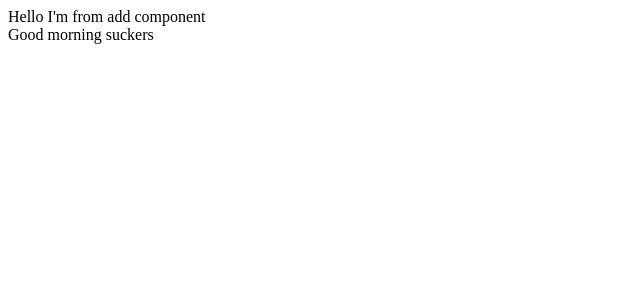
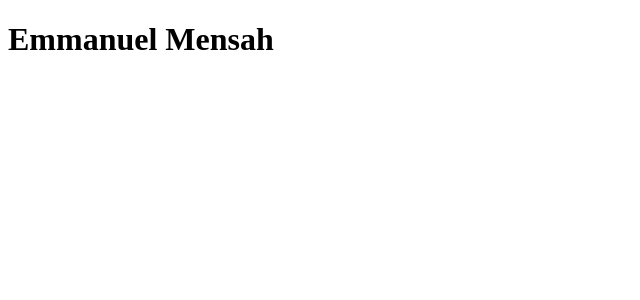
Before and after one commit to Phalcin/React, a React (Create React App) app: page / in a window 1280 px wide. Shown: the top 300 px of the page, without its empty margins (0-640 px from the left). Built offline with nearby package versions, Linux system fonts and the light colour scheme.

Commit message:
new changes

```diff
--- a/src/App.js
+++ b/src/App.js
@@ -1,11 +1,14 @@
-import Add from "./components/Add"
-import Greetings from "./components/Greetings"
+
 
 function App() {
-  return <>
-    <Add />
-    <Greetings />
+  const myName = "Emmanuel Mensah"
+  const multiply = (a,b) => a* b
+  const specialClass = 'simple-class'
+  return (
+  <>
+    <h1>{myName}</h1>
   </>
+  );
 
 }
 
--- a/src/components/Add.jsx
+++ /dev/null
@@ -1,10 +0,0 @@
-
-const Add = () => {
-  return (
-    <div>
-      Hello I'm from add component
-    </div>
-  )
-}
-
-export default Add
--- a/src/components/Greetings.jsx
+++ /dev/null
@@ -1,11 +0,0 @@
-
-
-const Greetings = () => {
-  return (
-    <div>
-      Good morning suckers
-    </div>
-  )
-}
-
-export default Greetings
```
